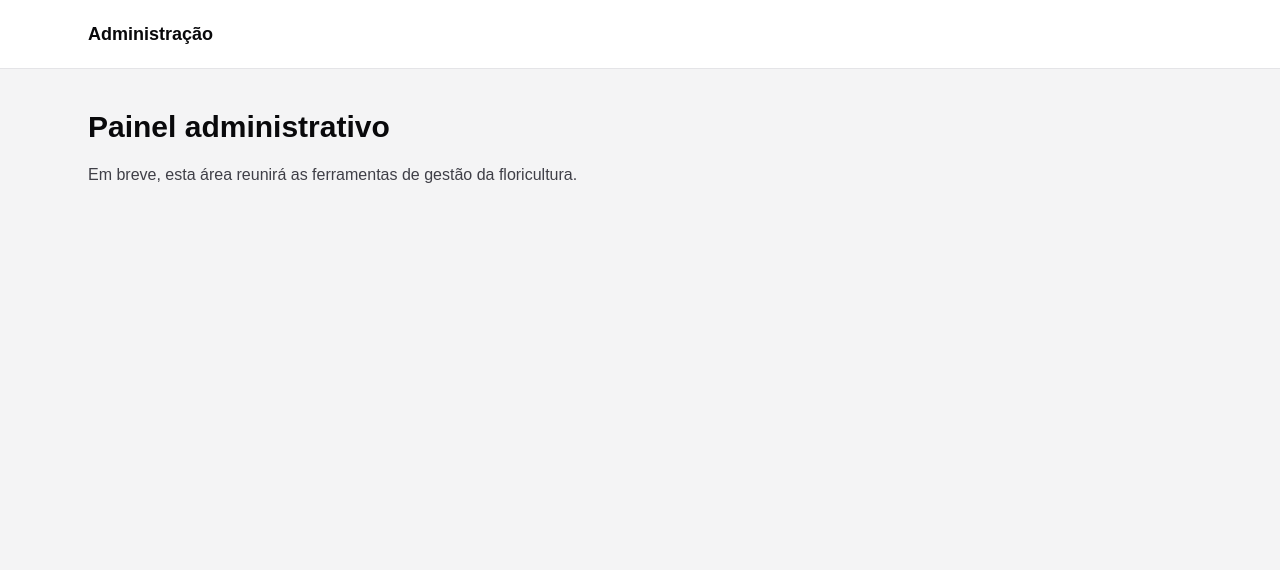
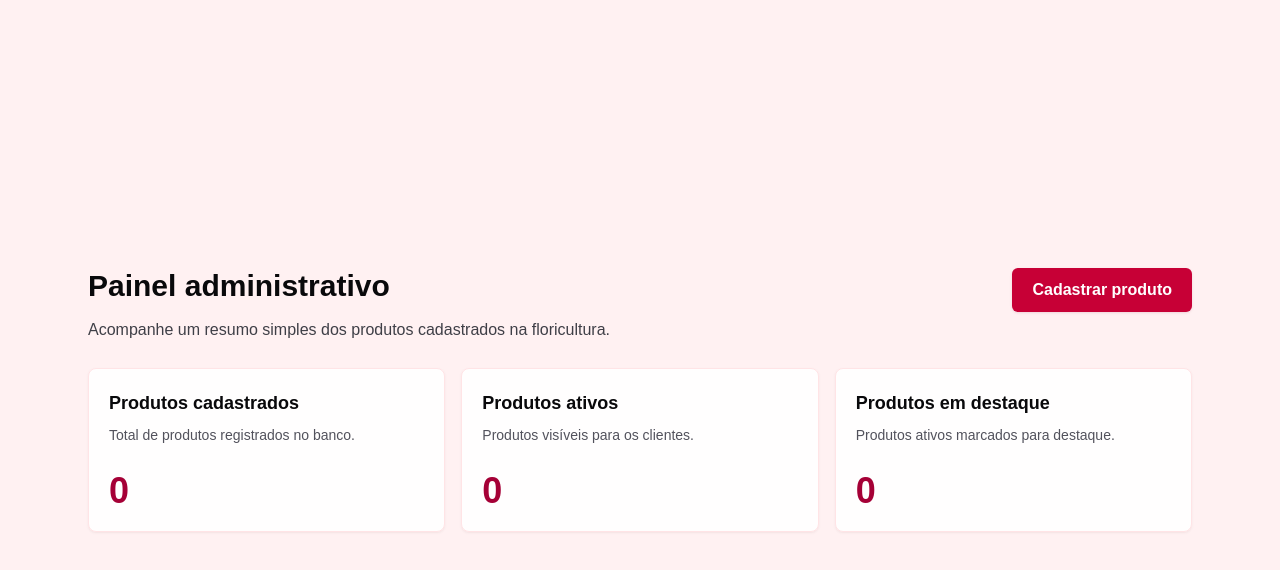
Before and after one commit to wiliangulini/floricultura-rosa-de-saron, a Next.js app: page /admin in a window 1280 px wide. Shown: the top 570 px of the page. Built offline with nearby package versions, Linux system fonts and the light colour scheme; no server answers; the database is empty.

Commit message:
Etapa 17 concluida com sucesso

```diff
--- /dev/null
+++ b/src/app/admin/configuracoes/page.tsx
@@ -0,0 +1,16 @@
+export default function AdminConfiguracoesPage() {
+  return (
+    <section className="space-y-4">
+      <div>
+        <h1 className="text-3xl font-bold text-zinc-950">Configurações</h1>
+        <p className="mt-3 max-w-2xl text-base leading-7 text-zinc-700">
+          Esta área será preparada em uma próxima etapa.
+        </p>
+      </div>
+
+      <div className="rounded-lg border border-dashed border-zinc-300 bg-white p-5 text-sm leading-6 text-zinc-600">
+        Placeholder sem formulário ou salvamento.
+      </div>
+    </section>
+  );
+}
--- a/src/app/admin/layout.tsx
+++ b/src/app/admin/layout.tsx
@@ -1,56 +1,41 @@
-import Link from "next/link";
+import type { ReactNode } from "react";
 import { cookies } from "next/headers";
 
+import { AdminHeader } from "@/components/admin/AdminHeader";
+import { AdminSidebar } from "@/components/admin/AdminSidebar";
 import { ADMIN_SESSION_COOKIE, readAdminSessionCookie } from "@/lib/auth";
+
+export const dynamic = "force-dynamic";
 
 export default async function AdminLayout({
   children,
 }: Readonly<{
-  children: React.ReactNode;
+  children: ReactNode;
 }>) {
   const cookieStore = await cookies();
   const session = await readAdminSessionCookie(cookieStore.get(ADMIN_SESSION_COOKIE)?.value);
 
+  if (!session) {
+    return (
+      <div className="min-h-screen bg-rose-50 text-zinc-950">
+        <main className="mx-auto flex min-h-screen w-full max-w-6xl items-center px-6 py-10">
+          <div className="w-full">{children}</div>
+        </main>
+      </div>
+    );
+  }
+
   return (
     <div className="min-h-screen bg-zinc-100 text-zinc-950">
-      <header className="border-b border-zinc-200 bg-white">
-        <div className="mx-auto flex w-full max-w-6xl flex-col gap-4 px-6 py-5 sm:flex-row sm:items-center sm:justify-between">
-          <p className="text-lg font-semibold">Administração</p>
-          {session ? (
-            <div className="flex flex-wrap items-center gap-4">
-              <nav
-                aria-label="Navegação administrativa"
-                className="flex gap-4 text-sm font-medium"
-              >
-                <Link className="text-zinc-700 transition hover:text-rose-700" href="/admin">
-                  Painel
-                </Link>
-                <Link
-                  className="text-zinc-700 transition hover:text-rose-700"
-                  href="/admin/produtos"
-                >
-                  Produtos
-                </Link>
-                <Link
-                  className="text-zinc-700 transition hover:text-rose-700"
-                  href="/admin/categorias"
-                >
-                  Categorias
-                </Link>
-              </nav>
-              <form action="/admin/logout" method="post">
-                <button
-                  className="min-h-9 rounded-md border border-rose-300 bg-white px-3 py-2 text-sm font-semibold text-rose-900 transition hover:border-rose-500 hover:bg-rose-50 focus-visible:outline focus-visible:outline-2 focus-visible:outline-offset-2 focus-visible:outline-rose-700"
-                  type="submit"
-                >
-                  Sair
-                </button>
-              </form>
-            </div>
-          ) : null}
+      <div className="flex min-h-screen flex-col md:flex-row">
+        <AdminSidebar />
+        <div className="flex min-w-0 flex-1 flex-col">
+          <AdminHeader adminEmail={session.email} />
+          <main className="w-full px-4 py-6 sm:px-6 lg:px-8">
+            <div className="mx-auto w-full max-w-6xl">{children}</div>
+          </main>
         </div>
-      </header>
-      <main className="mx-auto w-full max-w-6xl px-6 py-10">{children}</main>
+      </div>
     </div>
   );
 }
--- a/src/app/admin/page.tsx
+++ b/src/app/admin/page.tsx
@@ -1,10 +1,81 @@
-export default function AdminPage() {
+import Link from "next/link";
+
+import {
+  Card,
+  CardContent,
+  CardDescription,
+  CardHeader,
+  CardTitle,
+} from "@/components/ui";
+import { prisma } from "@/lib/db";
+
+export const dynamic = "force-dynamic";
+
+export default async function AdminPage() {
+  const [totalProducts, activeProducts, featuredProducts] = await Promise.all([
+    prisma.product.count(),
+    prisma.product.count({
+      where: {
+        active: true,
+      },
+    }),
+    prisma.product.count({
+      where: {
+        active: true,
+        featured: true,
+      },
+    }),
+  ]);
+
+  const stats = [
+    {
+      description: "Total de produtos registrados no banco.",
+      label: "Produtos cadastrados",
+      value: totalProducts,
+    },
+    {
+      description: "Produtos visíveis para os clientes.",
+      label: "Produtos ativos",
+      value: activeProducts,
+    },
+    {
+      description: "Produtos ativos marcados para destaque.",
+      label: "Produtos em destaque",
+      value: featuredProducts,
+    },
+  ] as const;
+
   return (
-    <section>
-      <h1 className="text-3xl font-bold">Painel administrativo</h1>
-      <p className="mt-4 max-w-2xl text-base leading-7 text-zinc-700">
-        Em breve, esta área reunirá as ferramentas de gestão da floricultura.
-      </p>
+    <section className="space-y-6">
+      <div className="flex flex-col gap-4 sm:flex-row sm:items-start sm:justify-between">
+        <div>
+          <h1 className="text-3xl font-bold text-zinc-950">Painel administrativo</h1>
+          <p className="mt-3 max-w-2xl text-base leading-7 text-zinc-700">
+            Acompanhe um resumo simples dos produtos cadastrados na floricultura.
+          </p>
+        </div>
+
+        <Link
+          className="inline-flex min-h-11 items-center justify-center rounded-md bg-rose-700 px-5 py-2.5 text-base font-semibold text-white shadow-sm shadow-rose-900/10 transition hover:bg-rose-800 focus-visible:outline focus-visible:outline-2 focus-visible:outline-offset-2 focus-visible:outline-rose-700"
+          href="/admin/produtos/novo"
+        >
+          Cadastrar produto
+        </Link>
+      </div>
+
+      <div className="grid gap-4 sm:grid-cols-2 xl:grid-cols-3">
+        {stats.map((stat) => (
+          <Card key={stat.label}>
+            <CardHeader>
+              <CardTitle>{stat.label}</CardTitle>
+              <CardDescription>{stat.description}</CardDescription>
+            </CardHeader>
+            <CardContent>
+              <p className="text-4xl font-bold text-rose-800">{stat.value}</p>
+            </CardContent>
+          </Card>
+        ))}
+      </div>
     </section>
   );
 }
--- /dev/null
+++ b/src/app/admin/produtos/novo/page.tsx
@@ -0,0 +1,16 @@
+export default function AdminNovoProdutoPage() {
+  return (
+    <section className="space-y-4">
+      <div>
+        <h1 className="text-3xl font-bold text-zinc-950">Cadastrar produto</h1>
+        <p className="mt-3 max-w-2xl text-base leading-7 text-zinc-700">
+          Esta área será preparada em uma próxima etapa.
+        </p>
+      </div>
+
+      <div className="rounded-lg border border-dashed border-zinc-300 bg-white p-5 text-sm leading-6 text-zinc-600">
+        Placeholder sem formulário ou salvamento.
+      </div>
+    </section>
+  );
+}
--- /dev/null
+++ b/src/components/admin/AdminHeader.tsx
@@ -0,0 +1,14 @@
+type AdminHeaderProps = Readonly<{
+  adminEmail: string;
+}>;
+
+export function AdminHeader({ adminEmail }: AdminHeaderProps) {
+  return (
+    <header className="border-b border-zinc-200 bg-white">
+      <div className="flex flex-col gap-2 px-4 py-4 sm:px-6 lg:px-8">
+        <p className="text-lg font-semibold text-zinc-950">Painel administrativo</p>
+        <p className="text-sm leading-6 text-zinc-600">Conectado como: {adminEmail}</p>
+      </div>
+    </header>
+  );
+}
--- /dev/null
+++ b/src/components/admin/AdminSidebar.tsx
@@ -0,0 +1,65 @@
+"use client";
+
+import Link from "next/link";
+import { usePathname } from "next/navigation";
+
+const adminMenuItems = [
+  { href: "/admin", label: "Painel" },
+  { href: "/admin/produtos", label: "Produtos" },
+  { href: "/admin/categorias", label: "Categorias" },
+  { href: "/admin/configuracoes", label: "Configurações" },
+] as const;
+
+export function AdminSidebar() {
+  const pathname = usePathname();
+
+  function isActive(href: string) {
+    if (href === "/admin") {
+      return pathname === "/admin";
+    }
+
+    return pathname.startsWith(href);
+  }
+
+  return (
+    <aside className="border-b border-zinc-200 bg-white md:min-h-screen md:w-64 md:border-b-0 md:border-r">
+      <div className="flex h-full flex-col gap-5 px-4 py-4 sm:px-6 md:py-6">
+        <div>
+          <p className="text-sm font-semibold uppercase text-rose-700">Administração</p>
+          <p className="mt-1 text-lg font-bold text-zinc-950">Rosa de Saron</p>
+        </div>
+
+        <nav aria-label="Navegação administrativa" className="flex flex-wrap gap-2 md:flex-col">
+          {adminMenuItems.map((item) => {
+            const active = isActive(item.href);
+
+            return (
+              <Link
+                aria-current={active ? "page" : undefined}
+                className={`rounded-md px-3 py-2 text-sm font-semibold transition focus-visible:outline-2 focus-visible:outline-offset-2 focus-visible:outline-rose-700 ${
+                  active
+                    ? "bg-rose-100 text-rose-800"
+                    : "text-zinc-700 hover:bg-rose-50 hover:text-rose-800"
+                }`}
+                href={item.href}
+                key={item.href}
+              >
+                {item.label}
+              </Link>
+            );
+          })}
+
+          <form action="/admin/logout" method="post">
+            <button
+              aria-label="Sair da conta"
+              className="rounded-md px-3 py-2 text-sm font-semibold text-rose-900 transition hover:bg-rose-50 focus-visible:outline-2 focus-visible:outline-offset-2 focus-visible:outline-rose-700"
+              type="submit"
+            >
+              Sair
+            </button>
+          </form>
+        </nav>
+      </div>
+    </aside>
+  );
+}
```
